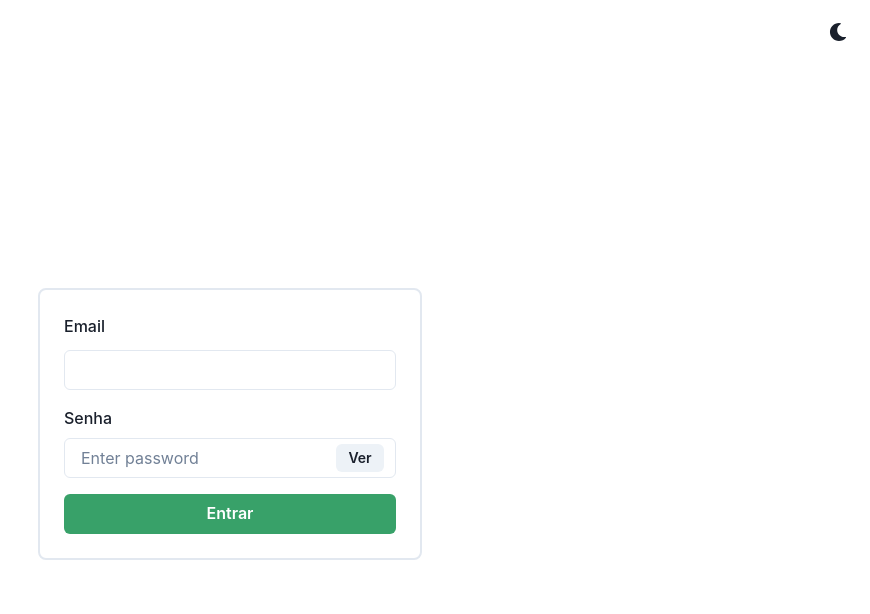
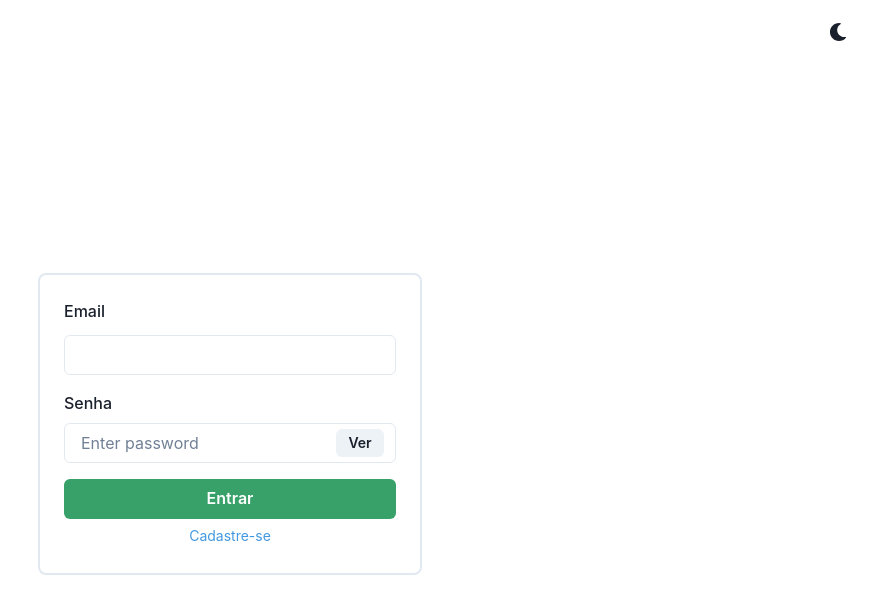
Before and after one commit to LuanAccioly/university-restaurant-manager, a React (Create React App) app in the folder web/: page / in a window 1280 px wide. Shown: the top 614 px of the page, without its empty margins (410-1280 px from the left). Built offline with nearby package versions, Linux system fonts and the light colour scheme.

Commit message:
Update LoginPage.js

```diff
--- a/web/src/pages/LoginPage/LoginPage.js
+++ b/web/src/pages/LoginPage/LoginPage.js
@@ -1,4 +1,4 @@
-import { Box, Button, Center, FormControl, VStack} from "@chakra-ui/react";
+import { Box, Button, Center, Link, VStack} from "@chakra-ui/react";
 import { EmailInput } from "../../components/EmailInput/EmailInput";
 import { PasswordInput } from "../../components/PasswordInput/PasswordInput";
 
@@ -11,6 +11,9 @@ export const LoginPage = () => {
                     <PasswordInput marginTop={150}/>
                     <Button w={"100%"} colorScheme='green'>Entrar</Button>
                 </VStack>
+                <Box>
+                    <Link fontSize={14} color="blue.400">Cadastre-se</Link>
+                </Box>
             </Box>
 
         </Center>
```
